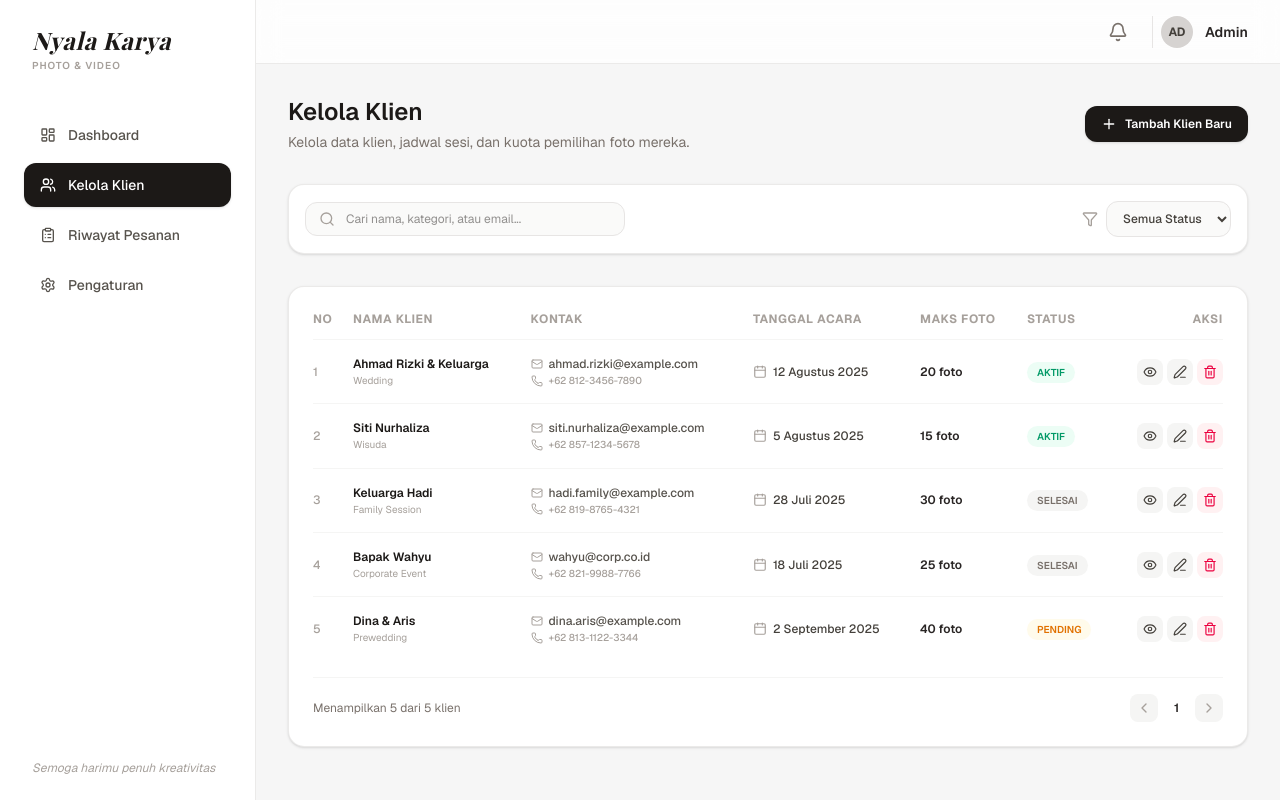
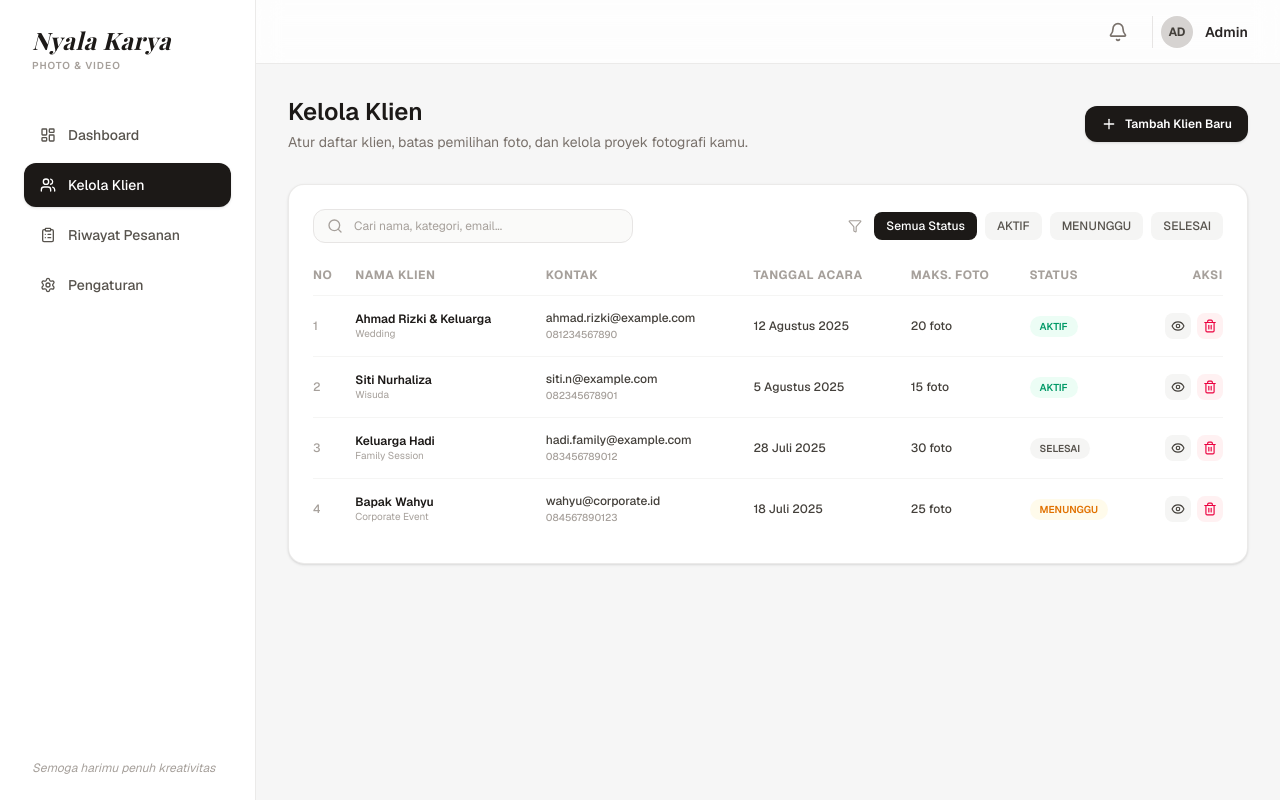
Before and after one commit to abazic/Pilihin-App, a Next.js app: page /klien in a window 1280 px wide. Built offline with nearby package versions, Linux system fonts and the light colour scheme; a web font is replaced by a local one.

Commit message:
Refactor client management page with new fields
Updated client management page to include new fields for client contact information and status. Adjusted state management and filtering logic accordingly.

```diff
--- a/app/klien/page.tsx
+++ b/app/klien/page.tsx
@@ -9,17 +9,18 @@ import {
   ClipboardList,
   Settings,
   Bell,
-  Plus,
   Search,
   Filter,
+  Plus,
   Eye,
-  Edit3,
+  Edit2,
   Trash2,
-  ChevronLeft,
-  ChevronRight,
-  Phone,
-  Mail,
+  MoreVertical,
   Calendar,
+  Image as ImageIcon,
+  CheckCircle2,
+  Clock,
+  X,
 } from "lucide-react";
 
 // Tipe Data Klien
@@ -27,11 +28,11 @@ interface Klien {
   id: string;
   nama: string;
   kategori: string;
-  email: string;
-  telepon: string;
   tanggalAcara: string;
   jumlahFotoMaks: number;
-  status: "AKTIF" | "SELESAI" | "PENDING";
+  status: "AKTIF" | "SELESAI" | "MENUNGGU";
+  email: string;
+  noHp: string;
 }
 
 export default function KelolaKlienPage() {
@@ -45,88 +46,117 @@ export default function KelolaKlienPage() {
     { name: "Pengaturan", href: "/pengaturan", icon: Settings },
   ];
 
-  // Dummy Data Klien
-  const [klienList, setKlienList] = useState<Klien[]>([
+  // State Data Klien
+  const [dataKlien, setDataKlien] = useState<Klien[]>([
     {
       id: "1",
       nama: "Ahmad Rizki & Keluarga",
       kategori: "Wedding",
-      email: "ahmad.rizki@example.com",
-      telepon: "+62 812-3456-7890",
       tanggalAcara: "12 Agustus 2025",
       jumlahFotoMaks: 20,
       status: "AKTIF",
+      email: "ahmad.rizki@example.com",
+      noHp: "081234567890",
     },
     {
       id: "2",
       nama: "Siti Nurhaliza",
       kategori: "Wisuda",
-      email: "siti.nurhaliza@example.com",
-      telepon: "+62 857-1234-5678",
       tanggalAcara: "5 Agustus 2025",
       jumlahFotoMaks: 15,
       status: "AKTIF",
+      email: "siti.n@example.com",
+      noHp: "082345678901",
     },
     {
       id: "3",
       nama: "Keluarga Hadi",
       kategori: "Family Session",
-      email: "hadi.family@example.com",
-      telepon: "+62 819-8765-4321",
       tanggalAcara: "28 Juli 2025",
       jumlahFotoMaks: 30,
       status: "SELESAI",
+      email: "hadi.family@example.com",
+      noHp: "083456789012",
     },
     {
       id: "4",
       nama: "Bapak Wahyu",
       kategori: "Corporate Event",
-      email: "wahyu@corp.co.id",
-      telepon: "+62 821-9988-7766",
       tanggalAcara: "18 Juli 2025",
       jumlahFotoMaks: 25,
-      status: "SELESAI",
-    },
-    {
-      id: "5",
-      nama: "Dina & Aris",
-      kategori: "Prewedding",
-      email: "dina.aris@example.com",
-      telepon: "+62 813-1122-3344",
-      tanggalAcara: "2 September 2025",
-      jumlahFotoMaks: 40,
-      status: "PENDING",
+      status: "MENUNGGU",
+      email: "wahyu@corporate.id",
+      noHp: "084567890123",
     },
   ]);
 
   // State Filter & Pencarian
   const [searchQuery, setSearchQuery] = useState("");
-  const [statusFilter, setStatusFilter] = useState("ALL");
+  const [statusFilter, setStatusFilter] = useState<string>("ALL");
+
+  // State Modal Tambah Klien
+  const [isModalOpen, setIsModalOpen] = useState(false);
+  const [formBaru, setFormBaru] = useState({
+    nama: "",
+    kategori: "Wedding",
+    tanggalAcara: "",
+    jumlahFotoMaks: 20,
+    email: "",
+    noHp: "",
+  });
 
   // Filter Logic
-  const filteredKlien = klienList.filter((item) => {
+  const filteredKlien = dataKlien.filter((klien) => {
     const matchSearch =
-      item.nama.toLowerCase().includes(searchQuery.toLowerCase()) ||
-      item.kategori.toLowerCase().includes(searchQuery.toLowerCase()) ||
-      item.email.toLowerCase().includes(searchQuery.toLowerCase());
+      klien.nama.toLowerCase().includes(searchQuery.toLowerCase()) ||
+      klien.kategori.toLowerCase().includes(searchQuery.toLowerCase()) ||
+      klien.email.toLowerCase().includes(searchQuery.toLowerCase());
 
     const matchStatus =
-      statusFilter === "ALL" ? true : item.status === statusFilter;
+      statusFilter === "ALL" || klien.status === statusFilter;
 
     return matchSearch && matchStatus;
   });
 
-  // Handler Hapus
-  const handleDelete = (id: string) => {
-    if (confirm("Apakah Anda yakin ingin menghapus data klien ini?")) {
-      setKlienList((prev) => prev.filter((k) => k.id !== id));
+  // Handler Tambah Klien
+  const handleTambahKlien = (e: React.FormEvent) => {
+    e.preventDefault();
+    if (!formBaru.nama || !formBaru.tanggalAcara) return;
+
+    const newKlienObj: Klien = {
+      id: Date.now().toString(),
+      nama: formBaru.nama,
+      kategori: formBaru.kategori,
+      tanggalAcara: formBaru.tanggalAcara,
+      jumlahFotoMaks: Number(formBaru.jumlahFotoMaks),
+      status: "AKTIF",
+      email: formBaru.email || "-",
+      noHp: formBaru.noHp || "-",
+    };
+
+    setDataKlien([newKlienObj, ...dataKlien]);
+    setFormBaru({
+      nama: "",
+      kategori: "Wedding",
+      tanggalAcara: "",
+      jumlahFotoMaks: 20,
+      email: "",
+      noHp: "",
+    });
+    setIsModalOpen(false);
+  };
+
+  // Handler Hapus Klien
+  const handleHapusKlien = (id: string) => {
+    if (confirm("Apakah Anda yakin ingin menghapus klien ini?")) {
+      setDataKlien(dataKlien.filter((item) => item.id !== id));
     }
   };
 
   return (
     <div className="flex min-h-screen bg-[#f6f6f6] font-sans text-stone-800">
       {/* Sidebar Navigasi */}
-      <aside className="w-64 bg-white border-r border-stone-200/80 flex flex-col justify-between p-6 shrink-0">
+      <aside className="w-64 bg-white border-r border-stone-200/80 flex flex-col justify-between p-6">
         <div>
           {/* Logo Brand */}
           <div className="mb-10 px-2">
@@ -168,7 +198,7 @@ export default function KelolaKlienPage() {
       </aside>
 
       {/* Konten Utama */}
-      <main className="flex-1 flex flex-col min-w-0">
+      <main className="flex-1 flex flex-col">
         {/* Topbar / Header */}
         <header className="h-16 bg-white/80 backdrop-blur-md border-b border-stone-200/80 flex items-center justify-end px-8 gap-4 sticky top-0 z-10">
           <button className="p-2 text-stone-500 hover:text-stone-800 hover:bg-stone-100 rounded-full transition">
@@ -182,59 +212,63 @@ export default function KelolaKlienPage() {
           </div>
         </header>
 
-        {/* Content Area */}
+        {/* Main Content Area */}
         <div className="p-8 space-y-8 max-w-[1600px] mx-auto w-full">
-          {/* Header Halaman & Tombol Aksi */}
-          <div className="flex flex-col sm:flex-row sm:items-center justify-between gap-4">
+          {/* Page Header & Action */}
+          <div className="flex flex-col md:flex-row md:items-center justify-between gap-4">
             <div>
               <h2 className="text-2xl font-semibold text-stone-900">
                 Kelola Klien
               </h2>
               <p className="text-sm text-stone-500 mt-1">
-                Kelola data klien, jadwal sesi, dan kuota pemilihan foto mereka.
+                Atur daftar klien, batas pemilihan foto, dan kelola proyek fotografi kamu.
               </p>
             </div>
-            <Link
-              href="/klien/tambah"
-              className="flex items-center gap-2 px-4 py-2.5 bg-stone-900 hover:bg-stone-800 text-white rounded-xl text-xs font-semibold shadow-sm transition w-fit"
+            <button
+              onClick={() => setIsModalOpen(true)}
+              className="flex items-center gap-2 px-4 py-2.5 bg-stone-900 hover:bg-stone-800 text-white text-xs font-semibold rounded-xl shadow-sm transition w-fit"
             >
               <Plus className="w-4 h-4" />
               Tambah Klien Baru
-            </Link>
+            </button>
           </div>
 
-          {/* Filter & Search Bar */}
-          <div className="bg-white p-4 rounded-2xl border border-stone-200/80 shadow-sm flex flex-col sm:flex-row gap-4 items-center justify-between">
-            {/* Input Pencarian */}
+          {/* Filter, Search & Section Card */}
+          <div className="bg-white rounded-2xl p-6 border border-stone-200/80 shadow-sm space-y-6">
+            {/* Toolbar Filter & Search */}
+            <div className="flex flex-col sm:flex-row items-center justify-between gap-4">
+              {/* Search Bar */}
               <div className="relative w-full sm:w-80">
-              <Search className="w-4 h-4 text-stone-400 absolute left-3.5 top-1/2 -translate-y-1/2" />
+                <Search className="w-4 h-4 absolute left-3.5 top-1/2 -translate-y-1/2 text-stone-400" />
                 <input
                   type="text"
-                placeholder="Cari nama, kategori, atau email..."
+                  placeholder="Cari nama, kategori, email..."
                   value={searchQuery}
                   onChange={(e) => setSearchQuery(e.target.value)}
-                className="w-full pl-10 pr-4 py-2 bg-stone-50 border border-stone-200 rounded-xl text-xs text-stone-800 focus:outline-none focus:ring-2 focus:ring-stone-900 focus:bg-white transition"
+                  className="w-full pl-10 pr-4 py-2 bg-stone-50 border border-stone-200 rounded-xl text-xs text-stone-800 placeholder-stone-400 focus:outline-none focus:ring-2 focus:ring-stone-900/10 focus:border-stone-400 transition"
                 />
               </div>
 
-            {/* Filter Status */}
-            <div className="flex items-center gap-2 w-full sm:w-auto">
-              <Filter className="w-4 h-4 text-stone-400 shrink-0" />
-              <select
-                value={statusFilter}
-                onChange={(e) => setStatusFilter(e.target.value)}
-                className="w-full sm:w-auto px-3 py-2 bg-stone-50 border border-stone-200 rounded-xl text-xs font-medium text-stone-700 focus:outline-none focus:ring-2 focus:ring-stone-900 cursor-pointer"
+              {/* Status Filter */}
+              <div className="flex items-center gap-2 w-full sm:w-auto overflow-x-auto pb-1 sm:pb-0">
+                <Filter className="w-3.5 h-3.5 text-stone-400 shrink-0 mr-1" />
+                {["ALL", "AKTIF", "MENUNGGU", "SELESAI"].map((st) => (
+                  <button
+                    key={st}
+                    onClick={() => setStatusFilter(st)}
+                    className={`px-3 py-1.5 rounded-lg text-xs font-medium transition ${
+                      statusFilter === st
+                        ? "bg-stone-900 text-white"
+                        : "bg-stone-100 text-stone-600 hover:bg-stone-200"
+                    }`}
                   >
-                <option value="ALL">Semua Status</option>
-                <option value="AKTIF">Aktif</option>
-                <option value="PENDING">Pending</option>
-                <option value="SELESAI">Selesai</option>
-              </select>
+                    {st === "ALL" ? "Semua Status" : st}
+                  </button>
+                ))}
               </div>
             </div>
 
-          {/* Table Container */}
-          <div className="bg-white rounded-2xl p-6 border border-stone-200/80 shadow-sm space-y-4">
+            {/* Tabel Klien */}
             <div className="overflow-x-auto">
               <table className="w-full text-left text-xs">
                 <thead>
@@ -243,78 +277,58 @@ export default function KelolaKlienPage() {
                     <th className="pb-3 px-2">Nama Klien</th>
                     <th className="pb-3 px-2">Kontak</th>
                     <th className="pb-3 px-2">Tanggal Acara</th>
-                    <th className="pb-3 px-2">Maks Foto</th>
+                    <th className="pb-3 px-2">Maks. Foto</th>
                     <th className="pb-3 px-2">Status</th>
                     <th className="pb-3 pl-2 text-right">Aksi</th>
                   </tr>
                 </thead>
                 <tbody className="divide-y divide-stone-100 font-medium text-stone-700">
                   {filteredKlien.length > 0 ? (
-                    filteredKlien.map((klien, index) => (
+                    filteredKlien.map((klien, idx) => (
                       <tr key={klien.id} className="hover:bg-stone-50/50 transition">
-                        <td className="py-4 pr-2 text-stone-400">{index + 1}</td>
-                        <td className="py-4 px-2 font-semibold text-stone-900">
+                        <td className="py-3.5 pr-2 text-stone-400">{idx + 1}</td>
+                        <td className="py-3.5 px-2 font-semibold text-stone-900">
                           {klien.nama}
-                          <span className="block text-[10px] font-normal text-stone-400 mt-0.5">
+                          <span className="block text-[10px] font-normal text-stone-400">
                             {klien.kategori}
                           </span>
                         </td>
-                        <td className="py-4 px-2 space-y-0.5">
-                          <div className="flex items-center gap-1.5 text-stone-600">
-                            <Mail className="w-3 h-3 text-stone-400" />
-                            <span>{klien.email}</span>
-                          </div>
-                          <div className="flex items-center gap-1.5 text-stone-400 text-[10px]">
-                            <Phone className="w-3 h-3 text-stone-400" />
-                            <span>{klien.telepon}</span>
-                          </div>
+                        <td className="py-3.5 px-2">
+                          <span className="block text-stone-700">{klien.email}</span>
+                          <span className="text-[10px] text-stone-400">{klien.noHp}</span>
                         </td>
-                        <td className="py-4 px-2">
-                          <div className="flex items-center gap-1.5">
-                            <Calendar className="w-3.5 h-3.5 text-stone-400" />
-                            <span>{klien.tanggalAcara}</span>
-                          </div>
-                        </td>
-                        <td className="py-4 px-2 font-semibold text-stone-800">
-                          {klien.jumlahFotoMaks} foto
-                        </td>
-                        <td className="py-4 px-2">
+                        <td className="py-3.5 px-2">{klien.tanggalAcara}</td>
+                        <td className="py-3.5 px-2">{klien.jumlahFotoMaks} foto</td>
+                        <td className="py-3.5 px-2">
                           {klien.status === "AKTIF" && (
                             <span className="px-2.5 py-1 rounded-full text-[10px] bg-emerald-50 text-emerald-600 font-semibold">
                               AKTIF
                             </span>
                           )}
-                          {klien.status === "PENDING" && (
+                          {klien.status === "MENUNGGU" && (
                             <span className="px-2.5 py-1 rounded-full text-[10px] bg-amber-50 text-amber-600 font-semibold">
-                              PENDING
+                              MENUNGGU
                             </span>
                           )}
                           {klien.status === "SELESAI" && (
-                            <span className="px-2.5 py-1 rounded-full text-[10px] bg-stone-100 text-stone-500 font-semibold">
+                            <span className="px-2.5 py-1 rounded-full text-[10px] bg-stone-100 text-stone-600 font-semibold">
                               SELESAI
                             </span>
                           )}
                         </td>
-                        <td className="py-4 pl-2 text-right">
-                          <div className="flex items-center justify-end gap-1">
+                        <td className="py-3.5 pl-2 text-right">
+                          <div className="flex items-center justify-end gap-1.5">
                             <Link
                               href={`/klien/${klien.id}`}
-                              title="Lihat Detail"
                               className="p-1.5 bg-stone-100 hover:bg-stone-200 text-stone-700 rounded-lg transition"
+                              title="Lihat Detail Galeri"
                             >
                               <Eye className="w-3.5 h-3.5" />
                             </Link>
-                            <Link
-                              href={`/klien/edit/${klien.id}`}
-                              title="Edit Data"
-                              className="p-1.5 bg-stone-100 hover:bg-stone-200 text-stone-700 rounded-lg transition"
-                            >
-                              <Edit3 className="w-3.5 h-3.5" />
-                            </Link>
                             <button
-                              onClick={() => handleDelete(klien.id)}
+                              onClick={() => handleHapusKlien(klien.id)}
+                              className="p-1.5 bg-rose-50 hover:bg-rose-100 text-rose-600 rounded-lg transition"
                               title="Hapus Klien"
-                              className="p-1.5 bg-rose-50 hover:bg-rose-100 text-rose-600 rounded-lg transition"
                             >
                               <Trash2 className="w-3.5 h-3.5" />
                             </button>
@@ -324,7 +338,7 @@ export default function KelolaKlienPage() {
                     ))
                   ) : (
                     <tr>
-                      <td colSpan={7} className="text-center py-8 text-stone-400">
+                      <td colSpan={7} className="py-8 text-center text-stone-400">
                         Tidak ada data klien yang ditemukan.
                       </td>
                     </tr>
@@ -332,29 +346,134 @@ export default function KelolaKlienPage() {
                 </tbody>
               </table>
             </div>
-
-            {/* Pagination Footer */}
-            <div className="flex items-center justify-between pt-4 border-t border-stone-100 text-xs text-stone-500">
-              <span>Menampilkan {filteredKlien.length} dari {klienList.length} klien</span>
-              <div className="flex items-center gap-2">
-                <button
-                  disabled
-                  className="p-1.5 bg-stone-100 rounded-lg text-stone-400 cursor-not-allowed"
-                >
-                  <ChevronLeft className="w-4 h-4" />
-                </button>
-                <span className="font-semibold text-stone-800 px-2">1</span>
-                <button
-                  disabled
-                  className="p-1.5 bg-stone-100 rounded-lg text-stone-400 cursor-not-allowed"
-                >
-                  <ChevronRight className="w-4 h-4" />
-                </button>
-              </div>
-            </div>
           </div>
         </div>
       </main>
+
+      {/* Modal Tambah Klien */}
+      {isModalOpen && (
+        <div className="fixed inset-0 bg-stone-900/40 backdrop-blur-sm z-50 flex items-center justify-center p-4">
+          <div className="bg-white rounded-2xl p-6 border border-stone-200/80 shadow-lg max-w-md w-full space-y-5">
+            <div className="flex items-center justify-between border-b border-stone-100 pb-3">
+              <h3 className="font-semibold text-stone-900 text-base">
+                Tambah Klien Baru
+              </h3>
+              <button
+                onClick={() => setIsModalOpen(false)}
+                className="p-1 text-stone-400 hover:text-stone-700 rounded-lg transition"
+              >
+                <X className="w-5 h-5" />
+              </button>
+            </div>
+
+            <form onSubmit={handleTambahKlien} className="space-y-4 text-xs">
+              <div>
+                <label className="block font-medium text-stone-700 mb-1">
+                  Nama Klien / Pasangan
+                </label>
+                <input
+                  type="text"
+                  required
+                  placeholder="misal: Ahmad & Diana"
+                  value={formBaru.nama}
+                  onChange={(e) => setFormBaru({ ...formBaru, nama: e.target.value })}
+                  className="w-full px-3 py-2 bg-stone-50 border border-stone-200 rounded-xl text-stone-800 placeholder-stone-400 focus:outline-none focus:ring-2 focus:ring-stone-900/10 focus:border-stone-400 transition"
+                />
+              </div>
+
+              <div className="grid grid-cols-2 gap-3">
+                <div>
+                  <label className="block font-medium text-stone-700 mb-1">
+                    Kategori Acara
+                  </label>
+                  <select
+                    value={formBaru.kategori}
+                    onChange={(e) => setFormBaru({ ...formBaru, kategori: e.target.value })}
+                    className="w-full px-3 py-2 bg-stone-50 border border-stone-200 rounded-xl text-stone-800 focus:outline-none focus:ring-2 focus:ring-stone-900/10 focus:border-stone-400 transition"
+                  >
+                    <option value="Wedding">Wedding</option>
+                    <option value="Wisuda">Wisuda</option>
+                    <option value="Family Session">Family Session</option>
+                    <option value="Corporate Event">Corporate Event</option>
+                    <option value="Lainnya">Lainnya</option>
+                  </select>
+                </div>
+
+                <div>
+                  <label className="block font-medium text-stone-700 mb-1">
+                    Jumlah Max Foto
+                  </label>
+                  <input
+                    type="number"
+                    min="1"
+                    required
+                    value={formBaru.jumlahFotoMaks}
+                    onChange={(e) => setFormBaru({ ...formBaru, jumlahFotoMaks: Number(e.target.value) })}
+                    className="w-full px-3 py-2 bg-stone-50 border border-stone-200 rounded-xl text-stone-800 focus:outline-none focus:ring-2 focus:ring-stone-900/10 focus:border-stone-400 transition"
+                  />
+                </div>
+              </div>
+
+              <div>
+                <label className="block font-medium text-stone-700 mb-1">
+                  Tanggal Acara
+                </label>
+                <input
+                  type="text"
+                  required
+                  placeholder="misal: 15 September 2025"
+                  value={formBaru.tanggalAcara}
+                  onChange={(e) => setFormBaru({ ...formBaru, tanggalAcara: e.target.value })}
+                  className="w-full px-3 py-2 bg-stone-50 border border-stone-200 rounded-xl text-stone-800 placeholder-stone-400 focus:outline-none focus:ring-2 focus:ring-stone-900/10 focus:border-stone-400 transition"
+                />
+              </div>
+
+              <div className="grid grid-cols-2 gap-3">
+                <div>
+                  <label className="block font-medium text-stone-700 mb-1">
+                    Email Klien
+                  </label>
+                  <input
+                    type="email"
+                    placeholder="email@klien.com"
+                    value={formBaru.email}
+                    onChange={(e) => setFormBaru({ ...formBaru, email: e.target.value })}
+                    className="w-full px-3 py-2 bg-stone-50 border border-stone-200 rounded-xl text-stone-800 placeholder-stone-400 focus:outline-none focus:ring-2 focus:ring-stone-900/10 focus:border-stone-400 transition"
+                  />
+                </div>
+                <div>
+                  <label className="block font-medium text-stone-700 mb-1">
+                    Nomor WhatsApp
+                  </label>
+                  <input
+                    type="text"
+                    placeholder="081234567..."
+                    value={formBaru.noHp}
+                    onChange={(e) => setFormBaru({ ...formBaru, noHp: e.target.value })}
+                    className="w-full px-3 py-2 bg-stone-50 border border-stone-200 rounded-xl text-stone-800 placeholder-stone-400 focus:outline-none focus:ring-2 focus:ring-stone-900/10 focus:border-stone-400 transition"
+                  />
+                </div>
+              </div>
+
+              <div className="pt-3 flex items-center justify-end gap-2 border-t border-stone-100">
+                <button
+                  type="button"
+                  onClick={() => setIsModalOpen(false)}
+                  className="px-4 py-2 bg-stone-100 hover:bg-stone-200 text-stone-700 rounded-xl font-medium transition"
+                >
+                  Batal
+                </button>
+                <button
+                  type="submit"
+                  className="px-4 py-2 bg-stone-900 hover:bg-stone-800 text-white rounded-xl font-semibold transition"
+                >
+                  Simpan Klien
+                </button>
+              </div>
+            </form>
+          </div>
+        </div>
+      )}
     </div>
   );
 }
```
Lines whose indentation alone changed are shown as unchanged.
